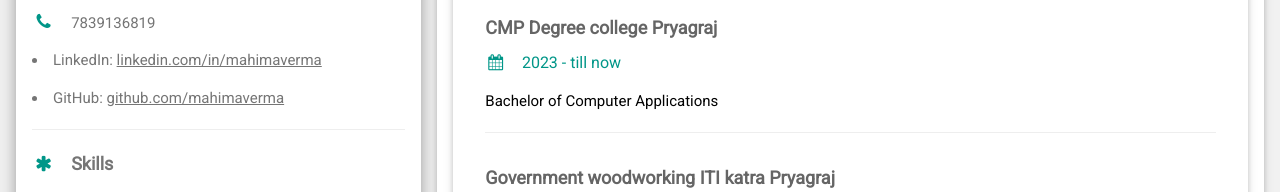
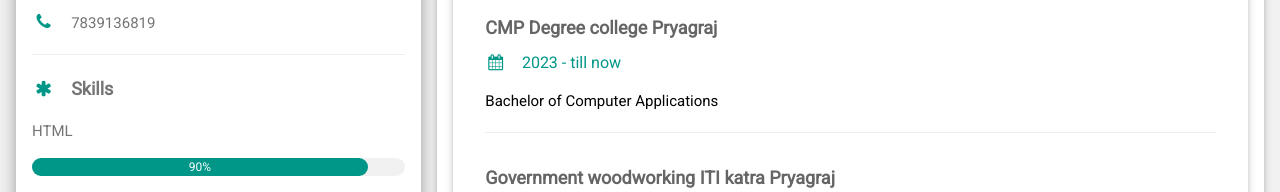
Before and after one commit to Mahimaverma25/MyResume, a plain HTML site: page index.html in a window 1280 px wide. Shown: the part 581-773 px from the top of the page. Drawn offline with nearby package versions, Linux system fonts and the light colour scheme; files whose address does not match are found by name.

Commit message:
index.html

```diff
--- a/index.html
+++ b/index.html
@@ -34,9 +34,6 @@
           <p><i class="fa fa-home fa-fw w3-margin-right w3-large w3-text-teal"></i>Prayagraj, UP, India</p>
           <p><i class="fa fa-envelope fa-fw w3-margin-right w3-large w3-text-teal"></i>work.mahimaverma@mail.com</p>
           <p><i class="fa fa-phone fa-fw w3-margin-right w3-large w3-text-teal"></i>7839136819</p>
-		<p></p><li>LinkedIn: <a href="https://www.linkedin.com/in/mahimaverma" target="_blank">linkedin.com/in/mahimaverma</a></li></p>
-        <p></p><li>GitHub: <a href="https://github.com/mahimaverma" target="_blank">github.com/mahimaverma</a></li></p>
-
           <hr>
 
           <p class="w3-large"><b><i class="fa fa-asterisk fa-fw w3-margin-right w3-text-teal"></i>Skills</b></p>
```
